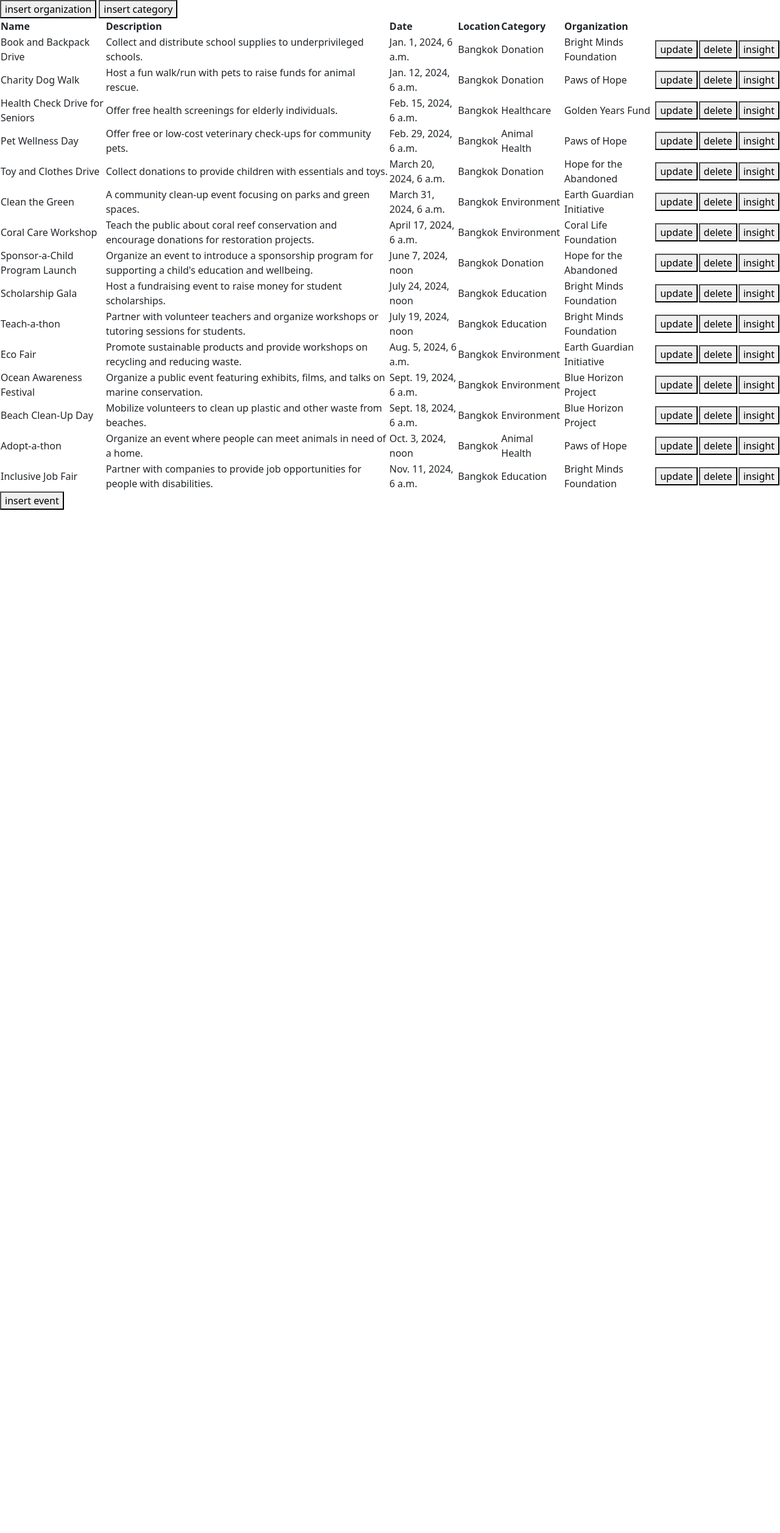
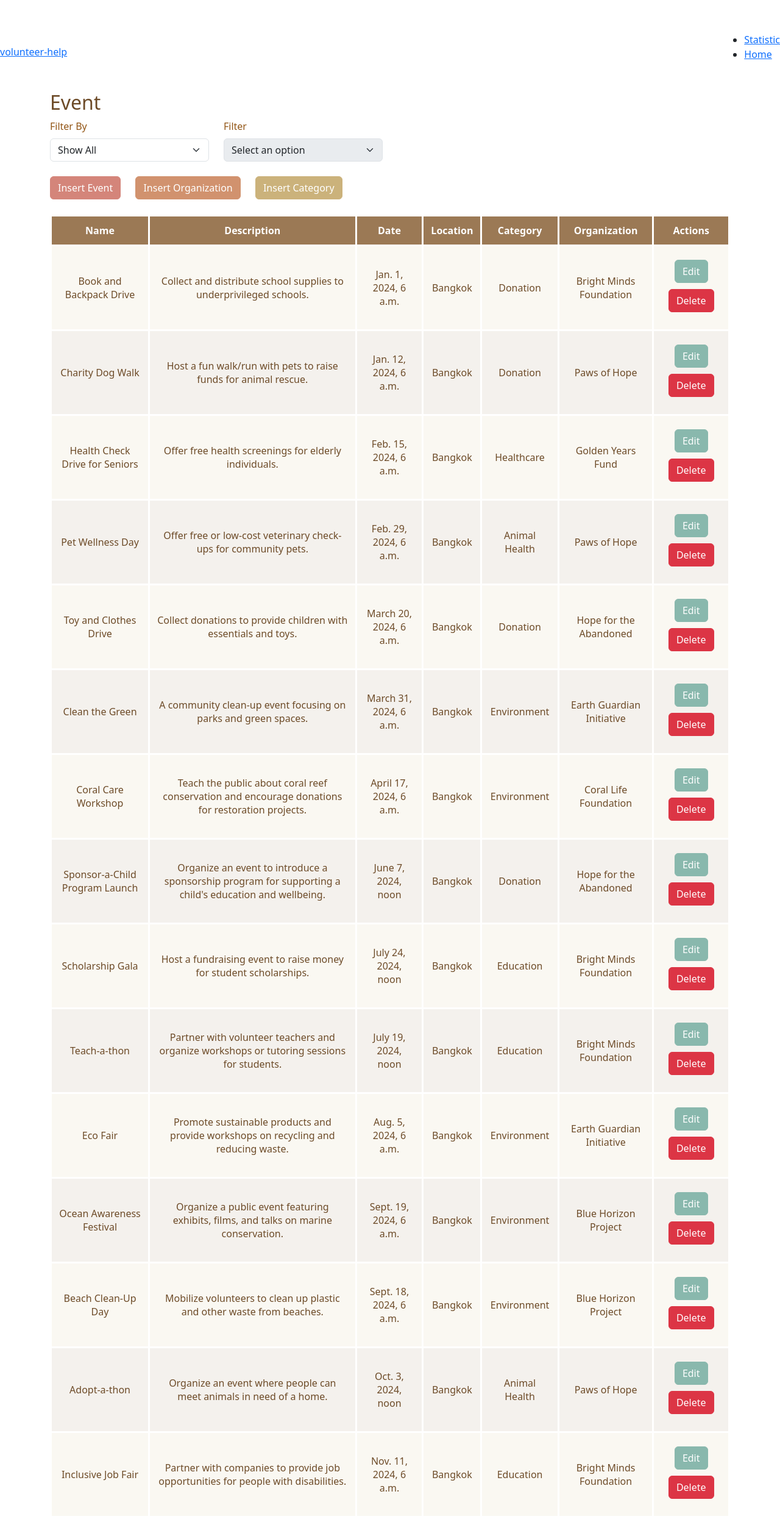
Before and after one commit to beau-beaubo/databaseproject, a Django app: page /nonprofit/event/ in a window 1280 px wide. Shown: the whole page at 61% size. Before the commit the page ends 836 px from the top, so only its background shows below. Run offline with Django 5.2, Linux system fonts and the light colour scheme; data comes from the database, SQL or seed files in the repository.

Commit message:
Improve UI for event page

```diff
--- a/nonprofit/templates/nonprofit/event.html
+++ b/nonprofit/templates/nonprofit/event.html
@@ -1,121 +1,138 @@
-<!DOCTYPE html>
-<html lang="en">
+{% load static %}
+<head>
+  <style>
+    .btn-insert-event {
+      background-color: #D4857A !important;
+      border-color: #D4857A !important;
+      color: white !important;
+      margin-right: 20px !important;
+    }
+
+    .btn-insert-event:hover {
+      background-color: #A4614F !important;
+      border-color: #A4614F !important;
+      color: white !important;
+    }
+
+    .btn-insert-organization {
+      background-color: #D1926E !important;
+      border-color: #D1926E !important;
+      color: white !important;
+      margin-right: 20px !important;
+    }
+
+    .btn-insert-organization:hover {
+      background-color: #C87546 !important;
+      border-color: #C87546 !important;
+      color: white !important;
+    }
+
+    .btn-insert-category {
+      background-color: #CBB27B !important;
+      border-color: #CBB27B !important;
+      color: white !important;
+    }
+
+    .btn-insert-category:hover {
+      background-color: #99785C !important;
+      border-color: #99785C !important;
+      color: white !important;
+    }
+
+    .btn-edit {
+      background-color: #89B8AD !important;
+      border-color: #89B8AD !important;
+      color: white !important;
+    }
+
+    .btn-edit:hover {
+      background-color: #519280 !important;
+      border-color: #519280 !important;
+      color: white !important;
+    }
+
+    .event-table {
+        border-collapse: collapse;
+        margin: 25px 0;
+        min-width: 400px;
+        color: black;
+    }
+
+    .event-table th, .event-table td {
+        border: 3px solid white;
+        padding: 12px;
+        text-align: center;
+    }
+
+    .event-table th {
+        background-color: #9B7955;
+        color: white;
+    }
+
+    .event-table tr:nth-child(even) {
+        background-color: #F4F1ED;
+        color: #6D4B28;
+    }
+
+    .event-table tr:nth-child(odd) {
+        background-color: #FAF8F2;
+        color: #6D4B28;
+    }
+
+
+  </style>
+</head>
+
+
 <head>
     <meta charset="UTF-8">
-    <title>Title</title>
+    <title>Event</title>
     <link href="https://cdn.jsdelivr.net/npm/bootstrap@5.3.3/dist/css/bootstrap.min.css" rel="stylesheet" integrity="sha384-QWTKZyjpPEjISv5WaRU9OFeRpok6YctnYmDr5pNlyT2bRjXh0JMhjY6hW+ALEwIH" crossorigin="anonymous">
+    <link rel="stylesheet" href="{% static 'event.css' %}">
 </head>
 <body>
-<!-- Button trigger modal -->
-<button data-bs-toggle="modal" data-bs-target="#InsertOrganizationModal">
-    insert organization
-</button>
+<!-- Navbar -->
+<!-- Navbar -->
+<nav class="navbar">
+    <a href="#" class="logo">volunteer-help</a>
+    <ul class="nav-link">
+        <li><a href="#">Statistic</a></li>
+        <li class="active"><a href="/nonprofit/">Home</a></li>
+    </ul>
+</nav>
+<style>
+    body {
+        padding-top: 45px; /* Default Bootstrap navbar height */
+    }
+</style>
+<div class="container mt-4">
+    <h2 style="color: #6D4B28">Event</h2>
 
-<!-- ======= Modal of Insert Organization======= -->
-    <div class="modal" tabindex="-1" id="InsertOrganizationModal">
-        <div class="modal-dialog">
-            <div class="modal-content">
-                <div class="modal-header">
-                    <h5 class="modal-title">Insert New Organization</h5>
-                    <button type="button" class="btn-close" data-bs-dismiss="modal" aria-label="Close"></button>
+    <!-- Filter Section -->
+    <div class="row mb-4">
+        <div class="col-md-3">
+            <label for="filterBy" class="form-label" style="color: #925515">Filter By</label>
+            <select class="form-select" id="filterBy">
+                <option value="all">Show All</option>
+                <option value="organization">Organization</option>
+                <option value="category">Category</option>
+            </select>
         </div>
-                <div class="modal-body">
-                    <form id="addOrganizationForm" method="POST" action="{% url 'nonprofit:insert_organization' %}">
-                        {% csrf_token %}
-                        <div class="mb-3">
-                            <label for="organizationName" class="form-label">Organization Name</label>
-                            <input type="text" class="form-control" name="name" id="organizationName" required>
-                        </div>
-                        <div class="mb-3">
-                            <label for="organizationDescription" class="form-label">Description</label>
-                            <input type="text" class="form-control" name="description" id="organizationDescription" required>
-                        </div>
-                        <button type="submit" class="btn btn-primary fade-button">insert</button>
-                    </form>
-                </div>
-            </div>
+        <div class="col-md-3">
+            <label for="filter" class="form-label" style="color: #925515">Filter</label>
+            <select class="form-select" id="filter" disabled>
+                <option value="">Select an option</option>
+            </select>
         </div>
     </div>
 
-<!-- Button trigger modal -->
-<button data-bs-toggle="modal" data-bs-target="#InsertCategoryModal">
-    insert category
-</button>
+    <!-- Buttons for modals -->
+    <button class="btn btn-insert-event" data-bs-toggle="modal" data-bs-target="#InsertEventModal">Insert Event</button>
+    <button class="btn btn-insert-organization" data-bs-toggle="modal" data-bs-target="#InsertOrganizationModal">Insert Organization</button>
+    <button class="btn btn-insert-category" data-bs-toggle="modal" data-bs-target="#InsertCategoryModal">Insert Category</button>
 
-<!-- ======= Modal of Insert Category======= -->
-    <div class="modal" tabindex="-1" id="InsertCategoryModal">
-        <div class="modal-dialog">
-            <div class="modal-content">
-                <div class="modal-header">
-                    <h5 class="modal-title">Insert New Category</h5>
-                    <button type="button" class="btn-close" data-bs-dismiss="modal" aria-label="Close"></button>
-                </div>
-                <div class="modal-body">
-                    <form id="addCategoryForm" method="POST" action="{% url 'nonprofit:insert_category' %}">
-                        {% csrf_token %}
-                        <div class="mb-3">
-                            <label for="categoryName" class="form-label">Category Name</label>
-                            <input type="text" class="form-control" name="name" id="categoryName" required>
-                        </div>
-                        <button type="submit" class="btn btn-primary fade-button">insert</button>
-                    </form>
-                </div>
-            </div>
-        </div>
-    </div>
-
-<!-- ======= Modal of Insert Event======= -->
-<div class="modal" tabindex="-1" id="InsertEventModal">
-    <div class="modal-dialog">
-        <div class="modal-content">
-            <div class="modal-header">
-                <h5 class="modal-title">Update Event Details</h5>
-                <button type="button" class="btn-close" data-bs-dismiss="modal" aria-label="Close"></button>
-            </div>
-            <div class="modal-body">
-                <form id="insertVolunteerForm" method="POST" action="{% url 'nonprofit:insert_event' %}">
-                    {% csrf_token %}
-                    <div class="mb-3">
-                        <label for="eventName" class="form-label">Event Name</label>
-                        <input type="text" class="form-control" name="name" id="eventName" required>
-                    </div>
-                    <div class="mb-3">
-                        <label for="eventDescription" class="form-label">Description</label>
-                        <input type="text" class="form-control" name="description" id="eventDescription" required>
-                    </div>
-                    <div class="mb-3">
-                        <label for="eventDateTime" class="form-label">Date and Time</label>
-                        <input type="datetime-local" class="form-control" name="date" id="eventDateTime" required>
-                    </div>
-                    <div class="mb-3">
-                        <label for="eventLocation" class="form-label">Location</label>
-                        <input type="text" class="form-control" name="location" id="eventLocation" required>
-                    </div>
-                    <div class="mb-3">
-                        <label for="eventCategory" class="form-label">Category</label>
-                        <select class="form-control" name="category" id="eventCategory" required>
-                            <option value="" disabled>Select a category</option>
-                            {% for category in category_list %}
-                            <option value="{{ category.id }}" {% if category.id == event.category.id %}selected{% endif %}>{{ category.name }}</option>
-                            {% endfor %}
-                        </select>
-                    </div>
-                    <div class="mb-3">
-                        <label for="eventOrganization" class="form-label">Organization</label>
-                        <select class="form-control" name="organization" id="eventOrganization" required>
-                            <option value="" disabled>Select a organization</option>
-                            {% for organization in organization_list %}
-                            <option value="{{ organization.id }}" {% if organization.id == event.organization.id %}selected{% endif %}>{{ organization.name }}</option>
-                            {% endfor %}
-                        </select>
-                    </div>
-                    <button type="submit" class="btn btn-primary fade-button">save</button>
-                </form>
-            </div>
-        </div>
-    </div>
-</div>
-<table>
+    <!-- Event Table -->
+    <table class="event-table">
         <thead>
             <tr>
                 <th>Name</th>
@@ -124,21 +141,20 @@
                 <th>Location</th>
                 <th>Category</th>
                 <th>Organization</th>
+                <th>Actions</th>
             </tr>
         </thead>
         <tbody>
             {% for event in event_list %}
-        <tr>
+            <tr data-organization="{{ event.organization.id }}" data-category="{{ event.category.id }}" data-location="{{ event.location }}">
                 <td>{{ event.name }}</td>
                 <td>{{ event.description }}</td>
                 <td>{{ event.date }}</td>
                 <td>{{ event.location }}</td>
-            <td>{{ event.category }}</td>
-            <td>{{ event.organization }}</td>
+                <td>{{ event.category.name }}</td>
+                <td>{{ event.organization.name }}</td>
                 <td>
-                <button data-bs-toggle="modal" data-bs-target="#updateEventModal-{{ event.id }}">
-                    update
-                </button>
+                    <button class="btn btn-edit" style="margin: 10 !important" data-bs-toggle="modal" data-bs-target="#updateEventModal-{{ event.id }}">Edit</button>
                     <!-- ======= Modal of Update Event======= -->
                     <div class="modal" tabindex="-1" id="updateEventModal-{{ event.id }}">
                         <div class="modal-dialog">
@@ -189,26 +205,168 @@
                             </div>
                         </div>
                     </div>
-            </td>
-            <td>
-                <form action="{% url 'nonprofit:delete_event' event.id %}" method="POST">
+                    <form action="{% url 'nonprofit:delete_event' event.id %}" method="POST" class="d-inline-block">
                         {% csrf_token %}
-                    <button>delete</button>
-                </form>
-            </td>
-            <td>
-                <form action="{% url 'nonprofit:insight_event' event.id %}" method="POST">
-                    {% csrf_token %}
-                    <button>insight</button>
+                        <button type="submit" class="btn btn-danger">Delete</button>
                     </form>
                 </td>
             </tr>
             {% endfor %}
         </tbody>
     </table>
-<button data-bs-toggle="modal" data-bs-target="#InsertEventModal">
-    insert event
-</button>
+
+    <!-- Modal for Insert Event -->
+    <div class="modal" tabindex="-1" id="InsertEventModal">
+        <div class="modal-dialog">
+            <div class="modal-content">
+                <div class="modal-header">
+                    <h5 class="modal-title">Update Event Details</h5>
+                    <button type="button" class="btn-close" data-bs-dismiss="modal" aria-label="Close"></button>
+                </div>
+                <div class="modal-body">
+                    <form id="insertVolunteerForm" method="POST" action="{% url 'nonprofit:insert_event' %}">
+                        {% csrf_token %}
+                        <div class="mb-3">
+                            <label for="eventName" class="form-label">Event Name</label>
+                            <input type="text" class="form-control" name="name" id="eventName" required>
+                        </div>
+                        <div class="mb-3">
+                            <label for="eventDescription" class="form-label">Description</label>
+                            <input type="text" class="form-control" name="description" id="eventDescription" required>
+                        </div>
+                        <div class="mb-3">
+                            <label for="eventDateTime" class="form-label">Date and Time</label>
+                            <input type="datetime-local" class="form-control" name="date" id="eventDateTime" required>
+                        </div>
+                        <div class="mb-3">
+                            <label for="eventLocation" class="form-label">Location</label>
+                            <input type="text" class="form-control" name="location" id="eventLocation" required>
+                        </div>
+                        <div class="mb-3">
+                            <label for="eventCategory" class="form-label">Category</label>
+                            <select class="form-control" name="category" id="eventCategory" required>
+                                <option value="" disabled>Select a category</option>
+                                {% for category in category_list %}
+                                <option value="{{ category.id }}" {% if category.id == event.category.id %}selected{% endif %}>{{ category.name }}</option>
+                                {% endfor %}
+                            </select>
+                        </div>
+                        <div class="mb-3">
+                            <label for="eventOrganization" class="form-label">Organization</label>
+                            <select class="form-control" name="organization" id="eventOrganization" required>
+                                <option value="" disabled>Select an organization</option>
+                                {% for organization in organization_list %}
+                                <option value="{{ organization.id }}" {% if organization.id == event.organization.id %}selected{% endif %}>{{ organization.name }}</option>
+                                {% endfor %}
+                            </select>
+                        </div>
+                        <button type="submit" class="btn btn-primary">Save</button>
+                    </form>
+                </div>
+            </div>
+        </div>
+    </div>
+
+    <!-- Insert Organization Modal -->
+    <div class="modal" tabindex="-1" id="InsertOrganizationModal">
+        <div class="modal-dialog">
+            <div class="modal-content">
+                <div class="modal-header">
+                    <h5 class="modal-title">Insert New Organization</h5>
+                    <button type="button" class="btn-close" data-bs-dismiss="modal" aria-label="Close"></button>
+                </div>
+                <div class="modal-body">
+                    <form id="addOrganizationForm" method="POST" action="{% url 'nonprofit:insert_organization' %}">
+                        {% csrf_token %}
+                        <div class="mb-3">
+                            <label for="organizationName" class="form-label">Organization Name</label>
+                            <input type="text" class="form-control" name="name" id="organizationName" required>
+                        </div>
+                        <div class="mb-3">
+                            <label for="organizationDescription" class="form-label">Description</label>
+                            <input type="text" class="form-control" name="description" id="organizationDescription" required>
+                        </div>
+                        <button type="submit" class="btn btn-primary">Insert</button>
+                    </form>
+                </div>
+            </div>
+        </div>
+    </div>
+
+    <!-- Insert Category Modal -->
+    <div class="modal" tabindex="-1" id="InsertCategoryModal">
+        <div class="modal-dialog">
+            <div class="modal-content">
+                <div class="modal-header">
+                    <h5 class="modal-title">Insert New Category</h5>
+                    <button type="button" class="btn-close" data-bs-dismiss="modal" aria-label="Close"></button>
+                </div>
+                <div class="modal-body">
+                    <form id="addCategoryForm" method="POST" action="{% url 'nonprofit:insert_category' %}">
+                        {% csrf_token %}
+                        <div class="mb-3">
+                            <label for="categoryName" class="form-label">Category Name</label>
+                            <input type="text" class="form-control" name="name" id="categoryName" required>
+                        </div>
+                        <button type="submit" class="btn btn-primary">Insert</button>
+                    </form>
+                </div>
+            </div>
+        </div>
+    </div>
+
+</div>
+
+<script src="https://cdn.jsdelivr.net/npm/bootstrap@5.3.3/dist/js/bootstrap.bundle.min.js" integrity="sha384-YvpcrYf0tY3lHB60NNkmXc5s9fDVZLESaAA55NDzOxhy9GkcIdslK1eN7N6jIeHz" crossorigin="anonymous"></script>
+
+<script>
+    document.addEventListener("DOMContentLoaded", function () {
+        const filterBy = document.getElementById('filterBy');
+        const filter = document.getElementById('filter');
+
+        filterBy.addEventListener('change', function () {
+            const selectedOption = filterBy.value;
+            filter.innerHTML = '<option value="">Select an option</option>';
+            filter.disabled = selectedOption === 'all';
+
+            let options = [];
+            if (selectedOption === "organization") {
+                options = [{% for org in organization_list %}{ id: '{{ org.id }}', name: '{{ org.name }}' }, {% endfor %}];
+            } else if (selectedOption === "category") {
+                options = [{% for cat in category_list %}{ id: '{{ cat.id }}', name: '{{ cat.name }}' }, {% endfor %}];
+            }
+
+            options.forEach(option => {
+                const newOption = document.createElement('option');
+                newOption.value = option.id || option.location;
+                newOption.text = option.name || option.location;
+                filter.appendChild(newOption);
+            });
+        });
+
+        filter.addEventListener('change', function () {
+            const selectedFilterValue = filter.value;
+            const rows = document.querySelectorAll('.event-table tbody tr');
+
+            rows.forEach(row => {
+                const organization = row.getAttribute('data-organization');
+                const category = row.getAttribute('data-category');
+
+                let showRow = true;
+
+                if (filterBy.value === 'organization' && organization !== selectedFilterValue) {
+                    showRow = false;
+                }
+                if (filterBy.value === 'category' && category !== selectedFilterValue) {
+                    showRow = false;
+                }
+
+                row.style.display = showRow ? '' : 'none';
+            });
+        });
+    });
+</script>
+
+
 </body>
-<script src="https://cdn.jsdelivr.net/npm/bootstrap@5.3.3/dist/js/bootstrap.bundle.min.js" integrity="sha384-YvpcrYf0tY3lHB60NNkmXc5s9fDVZLESaAA55NDzOxhy9GkcIdslK1eN7N6jIeHz" crossorigin="anonymous"></script>
 </html>
```
Lines whose indentation alone changed are shown as unchanged.
